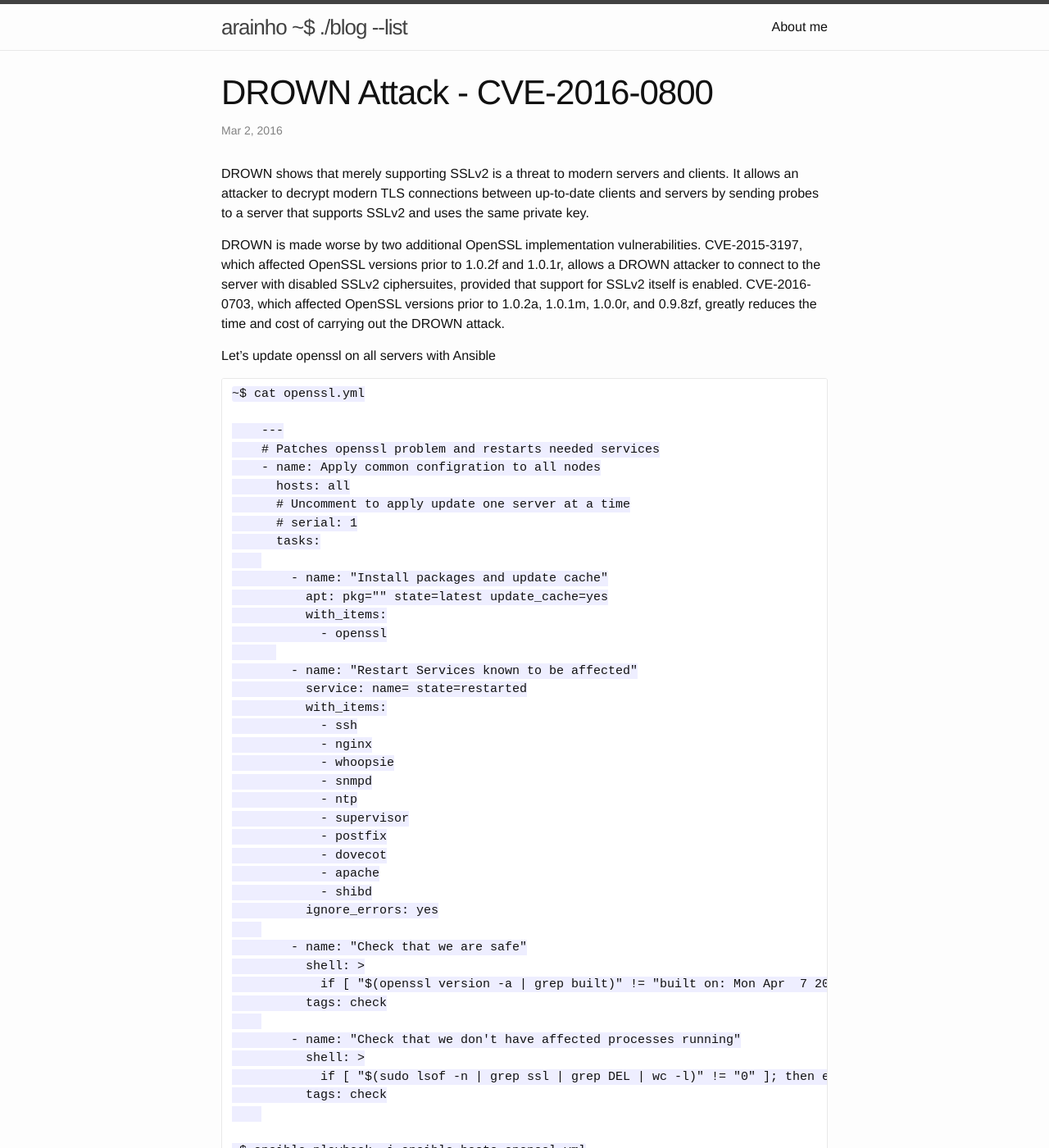
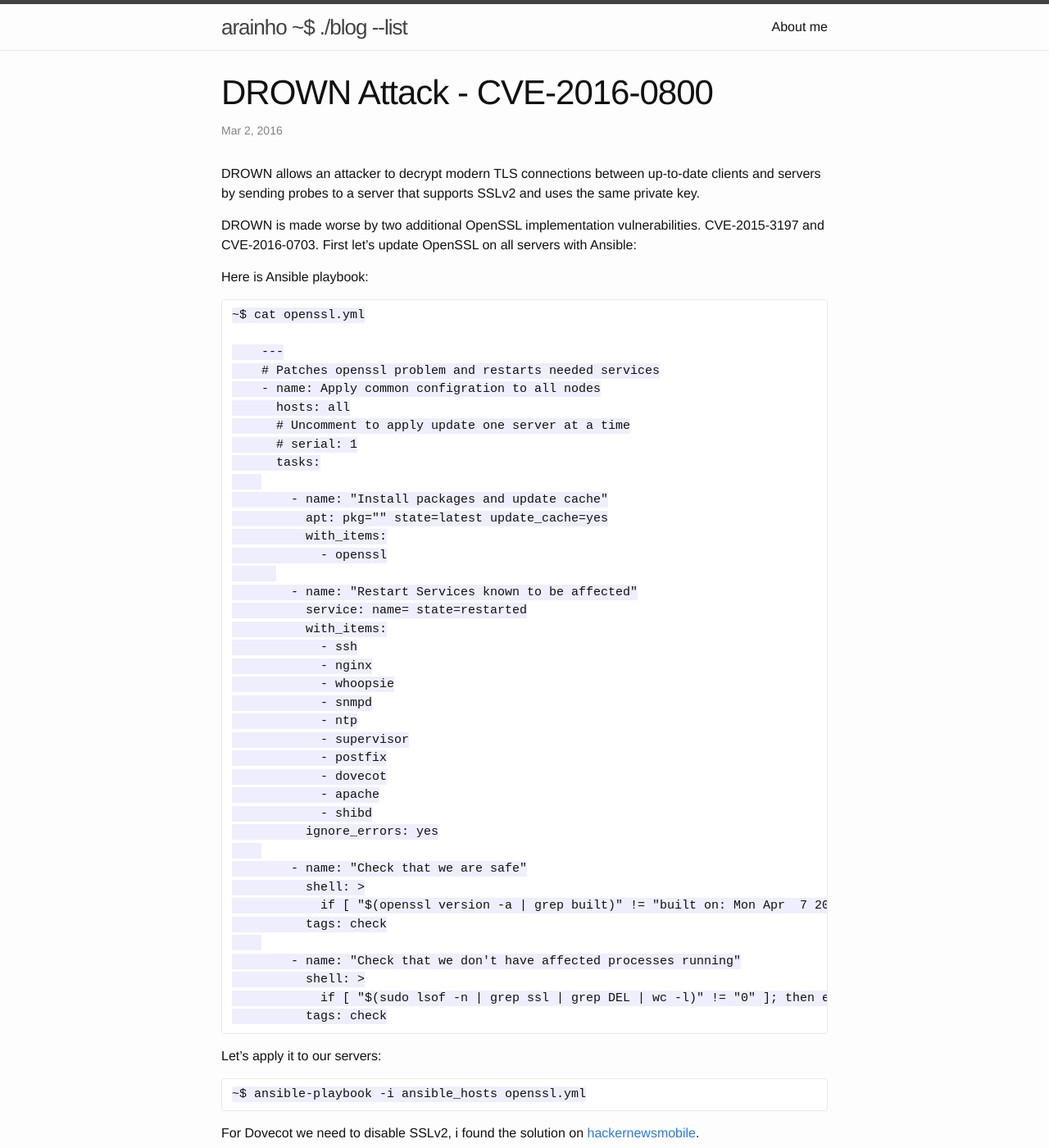
Before and after one commit to arainho/arainho.github.io, a Jekyll site: the page built from _posts/2016-03-2-drownattack-cve-2016-0703.md, in a window 1280 px wide and 1400 px high. Shown: the whole window at 82% size. Built offline with Jekyll 4.4.1, drawn with Linux system fonts in a browser that asks for light colours; part of the change alters nothing that is shown; some of the changed text lies outside the part shown.

```diff
--- a/_posts/2016-03-2-drownattack-cve-2016-0703.md
+++ b/_posts/2016-03-2-drownattack-cve-2016-0703.md
@@ -5,12 +5,12 @@ date:   2016-03-02 16:24
 categories: drown drownattack cve linux sslv2 dovecot
 ---
 
-DROWN shows that merely supporting SSLv2 is a threat to modern servers and clients.
-It allows an attacker to decrypt modern TLS connections between up-to-date clients and servers by sending probes to a server that supports SSLv2 and uses the same private key.
+DROWN allows an attacker to decrypt modern TLS connections between up-to-date clients and servers by sending probes to a server that supports SSLv2 and uses the same private key.
 
-DROWN is made worse by two additional OpenSSL implementation vulnerabilities. CVE-2015-3197, which affected OpenSSL versions prior to 1.0.2f and 1.0.1r, allows a DROWN attacker to connect to the server with disabled SSLv2 ciphersuites, provided that support for SSLv2 itself is enabled. CVE-2016-0703, which affected OpenSSL versions prior to 1.0.2a, 1.0.1m, 1.0.0r, and 0.9.8zf, greatly reduces the time and cost of carrying out the DROWN attack.
+DROWN is made worse by two additional OpenSSL implementation vulnerabilities. CVE-2015-3197 and CVE-2016-0703.
+First let's update OpenSSL on all servers with Ansible:
 
-Let's update openssl on all servers with Ansible
+Here is Ansible playbook:
 
     ~$ cat openssl.yml
 
@@ -53,8 +53,9 @@ Let's update openssl on all servers with Ansible
               tags: check
 
 
+Let's apply it to our servers:
+
     ~$ ansible-playbook -i ansible_hosts openssl.yml
-
 
 For Dovecot we need to disable SSLv2, i found the solution on [hackernewsmobile].
 
@@ -65,8 +66,7 @@ For Dovecot we need to disable SSLv2, i found the solution on [hackernewsmobile]
 
 After that restart Dovecot:
 
-    ~# service dovecot stop
-    ~# service dovecot start
+    ~# service dovecot restart
 
 
 On Apache you should also disable SSLv2 and add this lines to your vhosts files,
@@ -85,8 +85,24 @@ after the _<VirtualHost *:443>_ line.
 
 And after this restart your Apache Server:
 
-    ~# service apache2 stop
-    ~# service apache2 start
+    ~# service apache2 restart
+
+For Nginx we can use this:
+
+    ~# vi /etc/nginx/ssl-site.conf
+
+        # The following nginx SSL configurations disable SSLv2, SSLv3 and TLS1 and setup secure ECDH ciphers.
+        ssl_protocols               TLSv1.1 TLSv1.2;
+        ssl_ciphers                 ECDH+AESGCM:DH+AESGCM:ECDH+AES256:DH+AES256:ECDH+AES128:DH+AES:ECDH+3DES:DH+3DES:RSA+AESGCM:RSA+AES:RSA+3DES:!aNULL:!MD5:!DSS;
+
+        ssl_prefer_server_ciphers    on;
+        ssl_session_cache 			 shared:SSL:10m;
+
+        # Replace the default 1024bit Diffie-Hellman key with a more secure 4096bit key
+        # cd /etc/ssl/certs; openssl dhparam -out dhparam.pem 4096
+        ssl_dhparam /etc/ssl/certs/dhparam.pem;
+
+    ~# service nginx restart
 
 
 Get Code from project [public_drown_scanner] on github, and install dependencies.
```
